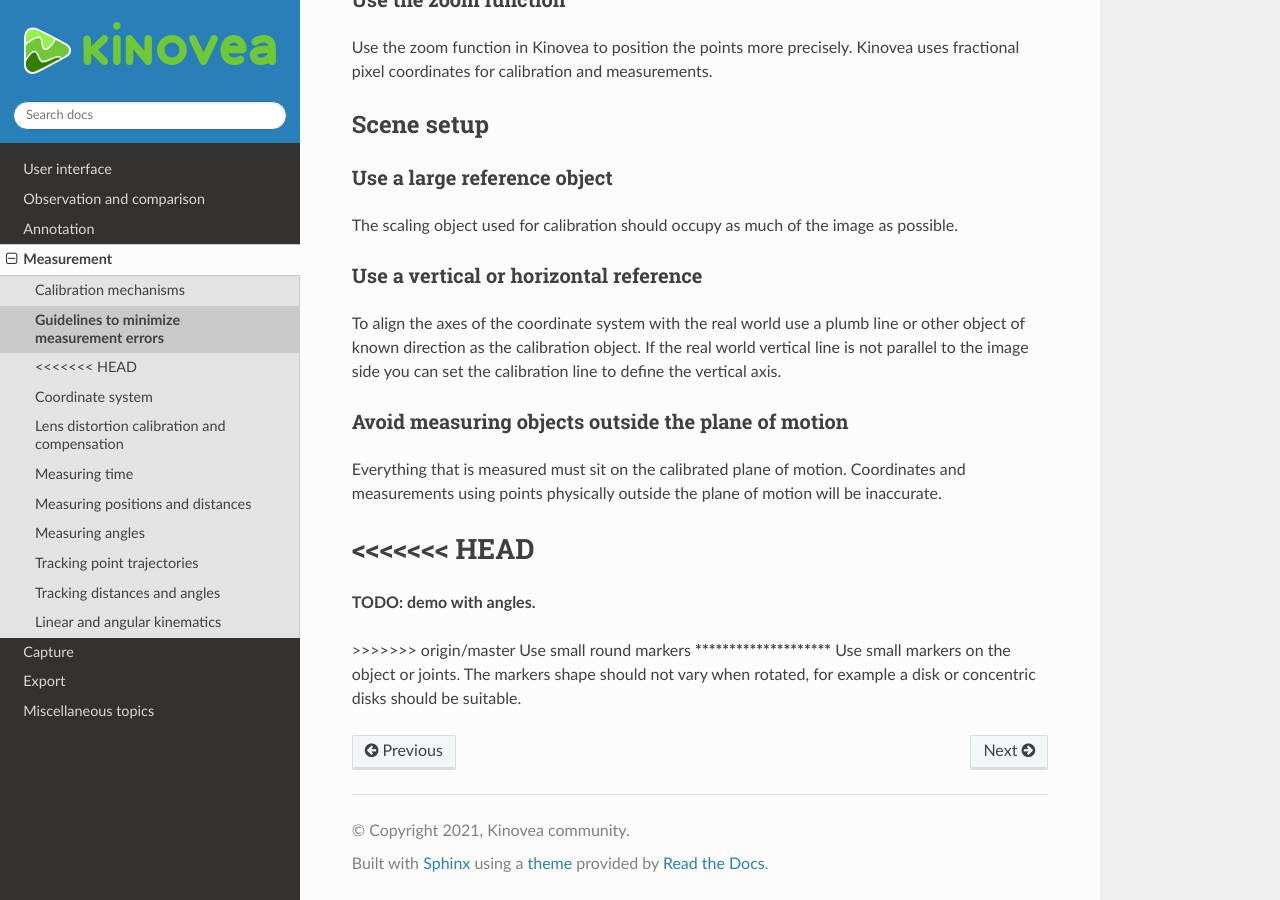
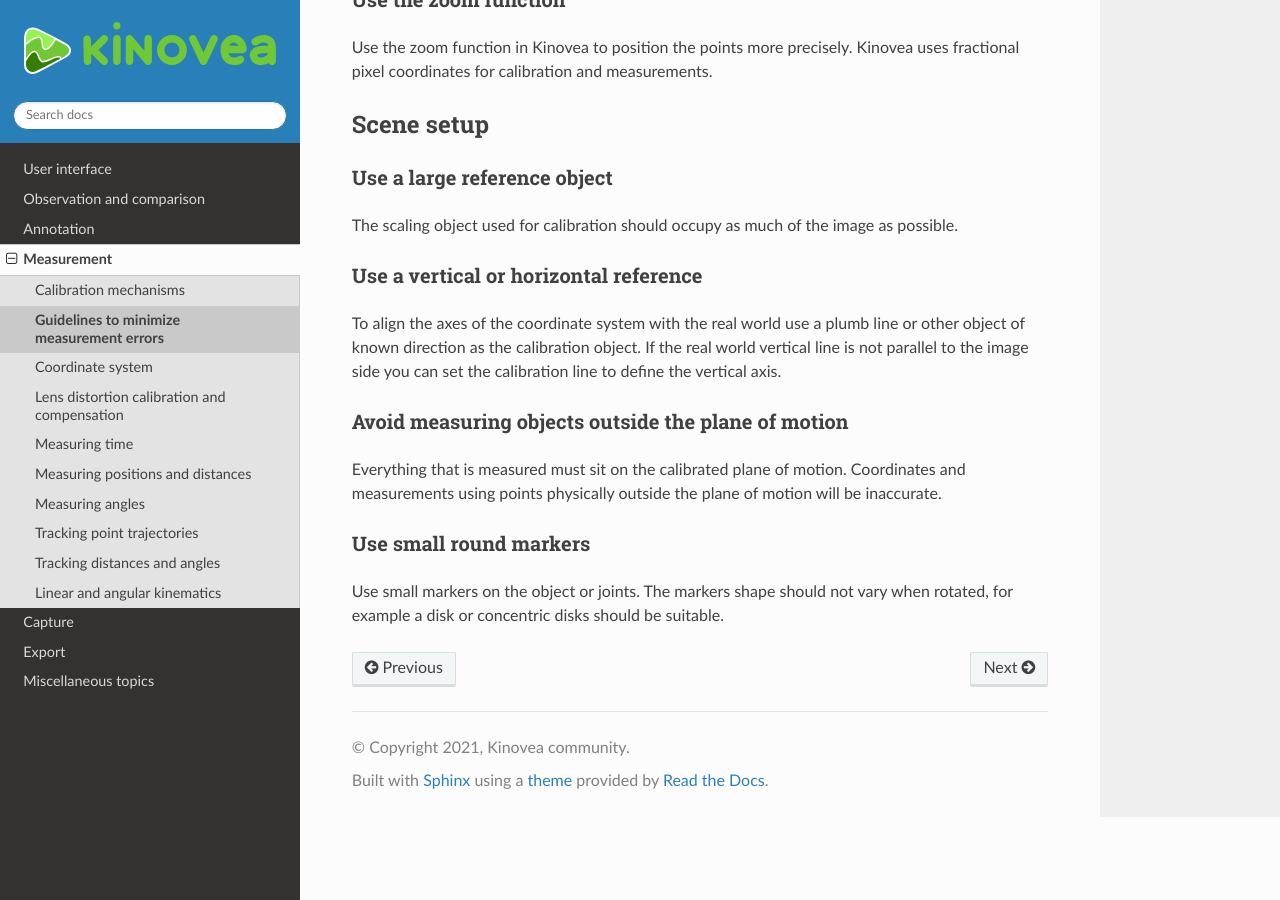
Before and after one commit to Kinovea/kinovea-docs, a Sphinx documentation site: the page built from source/measurement/guidelines.rst, in a window 1280 px wide and 900 px high, scrolled down 1708 px. Built offline with Sphinx 7.4.7 and the Read the Docs theme 2.0.0, drawn with Linux system fonts in a browser that asks for light colours.

Commit message:
Minor fixes.

```diff
--- a/source/annotation/index.rst
+++ b/source/annotation/index.rst
@@ -12,4 +12,3 @@ Annotation
    importing_images
    annotation_files
    importing_data
-!
--- a/source/capture/listing.rst
+++ b/source/capture/listing.rst
@@ -30,4 +30,3 @@ You may refresh the thumbnails of the cameras by pressing [F5] in the main explo
 You can rename or change the icon for the camera by right-clicking the thumbnail and choosing "Rename".
 
 You can reset the custom camera options by right-clicking the thumbnail and choosing "Forget custom settings".
-!
--- a/source/measurement/guidelines.rst
+++ b/source/measurement/guidelines.rst
@@ -67,11 +67,6 @@ Avoid measuring objects outside the plane of motion
 Everything that is measured must sit on the calibrated plane of motion.
 Coordinates and measurements using points physically outside the plane of motion will be inaccurate.
 
-<<<<<<< HEAD
-=======
-**TODO: demo with angles.**
-
->>>>>>> origin/master
 Use small round markers
 ************************
 Use small markers on the object or joints.
```
